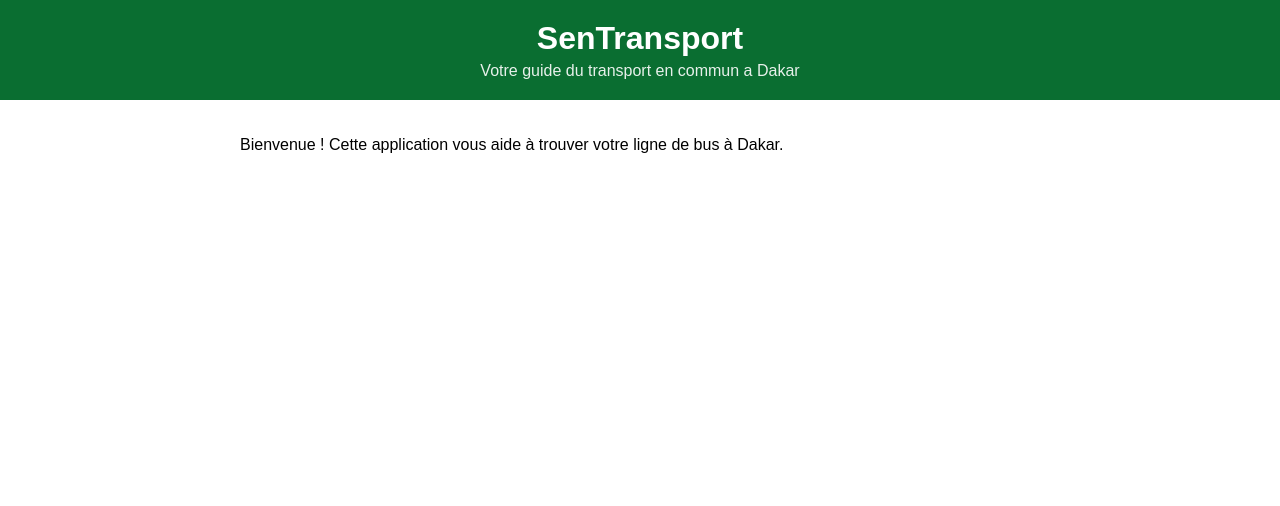
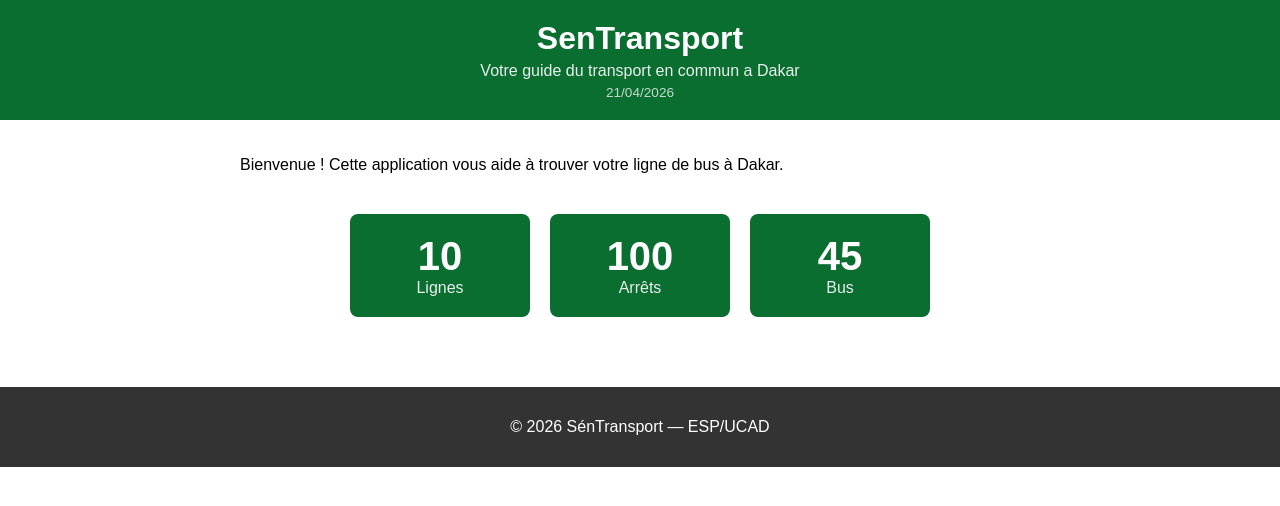
Before and after one commit to marieme-n06/SenTransport, a React (Create React App) app: page / in a window 1280 px wide. Shown: the top 506 px of the page. Built offline with nearby package versions, Linux system fonts and the light colour scheme.

Commit message:
Exercices Lab 1 : Footer, date Header, composant Statistique

```diff
--- a/src/App.css
+++ b/src/App.css
@@ -8,3 +8,7 @@
   max-width: 800px;
   margin: 0 auto;
 }
+.statistiques {
+  margin-top: 30px;
+  text-align: center;
+}
--- a/src/App.js
+++ b/src/App.js
@@ -1,5 +1,10 @@
 import './App.css';
 import Header from './Header';
+import Footer from './Footer';
+import Statistique1 from './Statistique1';
+import Statistique2 from './Statistique2';
+import Statistique3 from './Statistique3';
+
 
 function App() {
   return (
@@ -7,7 +12,13 @@ function App() {
       <Header  />
       <main className="contenu">
         <p>Bienvenue ! Cette application vous aide à trouver votre ligne de bus à Dakar.</p>
+        <div className="statistiques">
+          <Statistique1 />
+          <Statistique2 />
+          <Statistique3 />
+        </div>
       </main>
+      <Footer />
     </div>
   );
 }
--- /dev/null
+++ b/src/Footer.css
@@ -0,0 +1,7 @@
+.footer {
+  background-color: #333;
+  color: white;
+  text-align: center;
+  padding: 15px;
+  margin-top: 40px;
+}
--- /dev/null
+++ b/src/Footer.js
@@ -0,0 +1,11 @@
+import './Footer.css';
+
+function Footer() {
+  return (
+    <footer className="footer">
+      <p>© 2026 SénTransport — ESP/UCAD</p>
+    </footer>
+  );
+}
+
+export default Footer;
--- a/src/Header.css
+++ b/src/Header.css
@@ -15,3 +15,8 @@
   font-size: 1rem;
   opacity: 0.9;
 }
+.header-date {
+  margin: 5px 0 0 0;
+  font-size: 0.85rem;
+  opacity: 0.75;
+}
--- a/src/Header.js
+++ b/src/Header.js
@@ -1,12 +1,15 @@
 import './Header.css';
 
 function Header() {
+  const dateAujourdhui = new Date().toLocaleDateString('fr-FR');
+
   return (
     <header className="header">
       <h1 className="header-titre">SenTransport</h1>
       <p className="header-soustitre">
         Votre guide du transport en commun a Dakar
       </p>
+      <p className="header-date">{dateAujourdhui}</p>
     </header>
   );
 }
--- /dev/null
+++ b/src/Statistique.css
@@ -0,0 +1,22 @@
+.statistique {
+  display: inline-block;
+  background-color: #0a6e31;
+  color: white;
+  padding: 20px 30px;
+  margin: 10px;
+  border-radius: 8px;
+  text-align: center;
+  min-width: 120px;
+}
+
+.statistique-chiffre {
+  display: block;
+  font-size: 2.5rem;
+  font-weight: bold;
+}
+
+.statistique-libelle {
+  display: block;
+  font-size: 1rem;
+  opacity: 0.9;
+}
--- /dev/null
+++ b/src/Statistique1.js
@@ -0,0 +1,12 @@
+import './Statistique.css';
+
+function Statistique() {
+  return (
+    <div className="statistique">
+      <span className="statistique-chiffre">10</span>
+      <span className="statistique-libelle">Lignes</span>
+    </div>
+  );
+}
+
+export default Statistique;
--- /dev/null
+++ b/src/Statistique2.js
@@ -0,0 +1,12 @@
+import './Statistique.css';
+
+function Statistique2() {
+  return (
+    <div className="statistique">
+      <span className="statistique-chiffre">100</span>
+      <span className="statistique-libelle">Arrêts</span>
+    </div>
+  );
+}
+
+export default Statistique2;
--- /dev/null
+++ b/src/Statistique3.js
@@ -0,0 +1,12 @@
+import './Statistique.css';
+
+function Statistique3() {
+  return (
+    <div className="statistique">
+      <span className="statistique-chiffre">45</span>
+      <span className="statistique-libelle">Bus</span>
+    </div>
+  );
+}
+
+export default Statistique3;
```
